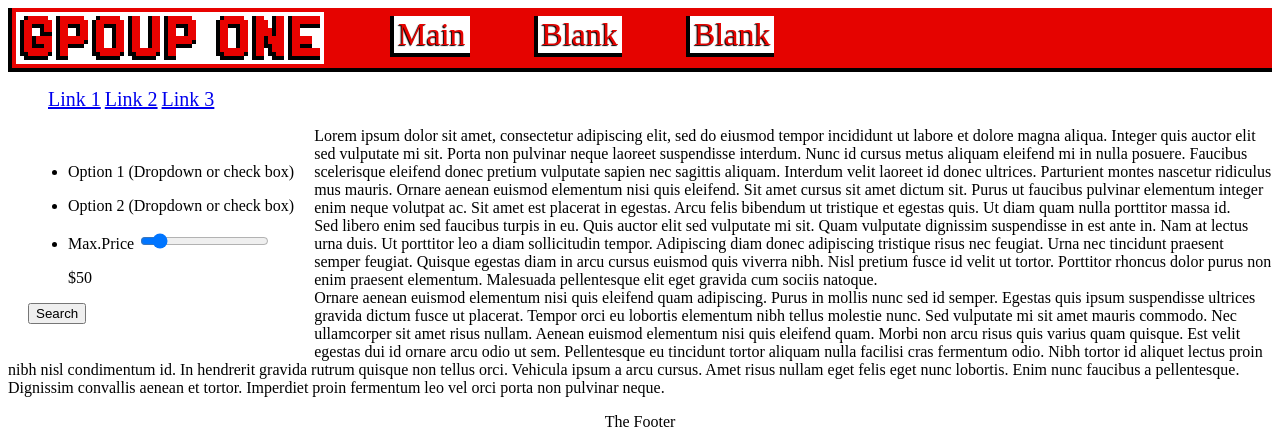
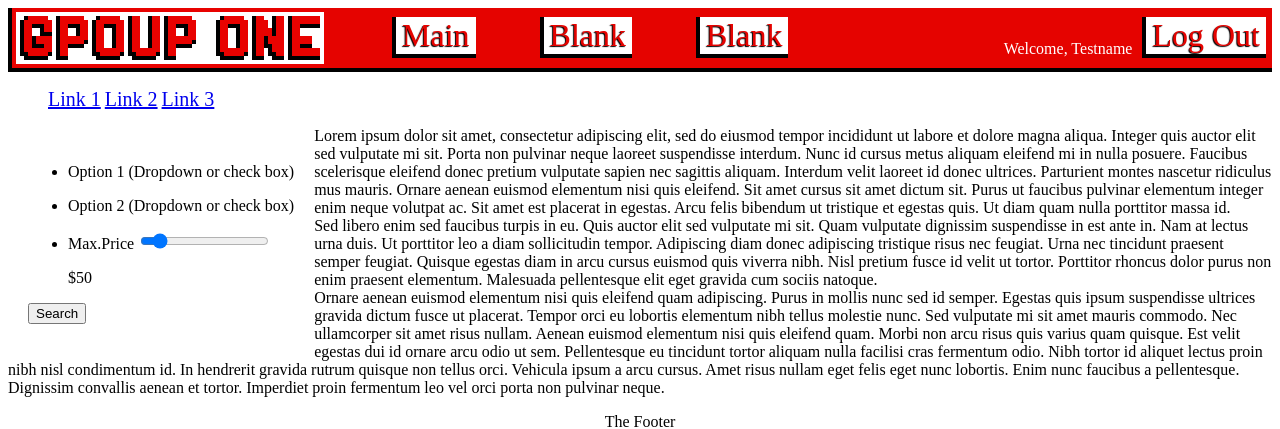
Before and after one commit to Mplath1/CSC350-Project, a PHP site: page / in a window 1280 px wide. Shown: the top 429 px of the page. Run offline with PHP 8.4, Linux system fonts and the light colour scheme.

Commit message:
Changed CSS styling. Created includeLogin.php (needs a better name), it is included in the header file to link to the login page and display the username if they are logged in, it has an if statement ready for the login session.

```diff
--- a/header.php
+++ b/header.php
@@ -4,5 +4,6 @@ echo "<img id=\"logo\" src=\"img/Logo_GroupOne.png\"/>";
 echo "<a href=\"index.php\">Main</a>";
 echo "<a href=\"blank.php\">Blank</a>";
 echo "<a href=\"blank.php\">Blank</a>";
+include 'includeLogin.php';
 echo "</div>"
 ?>
--- /dev/null
+++ b/includeLogin.php
@@ -0,0 +1,13 @@
+<?php
+echo "<div id=\"headerLogin\">";
+if (true)
+{
+  echo "<p>Welcome, " . "Testname" . "</p>";
+  echo "<a href=\"login.php\">Log Out</a>";
+}
+else
+{
+  echo "<a href=\"login.php\">Login</a>";
+}
+echo "</div>";
+?>
--- a/styles.css
+++ b/styles.css
@@ -3,20 +3,36 @@
 	text-align: left;
 	border-bottom: 4px solid #000000;
 	display: flex;
-	align-items: flex-start;
+	align-items: flex-end;
 	height: 60px;
 	width: 100%;
 	margin: 0;
 	padding: 0;
 }
-
 #header > #logo {
 	height: auto;
 	width: auto;
-	margin: 0 30px 0 0;
+	margin: 0 0 -4px;
 	padding: 0;
 }
-#header > a {
+#header > #headerLogin {
+	margin: 0 0 0 auto;
+	display: flex;
+	align-items: flex-end;
+}
+#header > #headerLogin > p {
+	color: white;
+	margin: 0 10px 10px 0;
+	padding: 0;
+}
+#header > #headerLogin > a {
+	margin: 0 6px 10px 0 !important;
+}
+#header > #headerLogin > a:hover {
+	margin-right: 10px !important;
+}
+#header > a,
+#header > #headerLogin > a {
 	color: #e50300;
 	background-color: white;
 	text-decoration: none;
@@ -24,15 +40,14 @@
 	text-shadow: -1px 1px 1px #000000;
 	border-left: 4px solid #000000;
 	border-bottom: 4px solid #000000;
-	display: inline-block;
-	margin: 8px 32px 12px;
-	padding: 0 4px;
+	margin: 0 0 10px 64px;
+	padding: 0 6px;
 }
-#header > a:hover {
-	text-shadow: -1px 1px 1px white;
+#header > a:hover,
+#header > #headerLogin > a:hover {
+	text-shadow: none;
 	border: none;
-	margin: 12px 36px 12px 32px;
-	border-width: 0;
+	margin-right: 4px;
 }
 
 nav{
```
